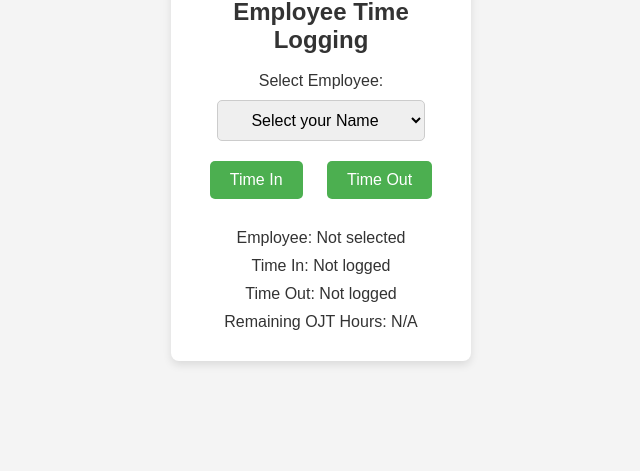
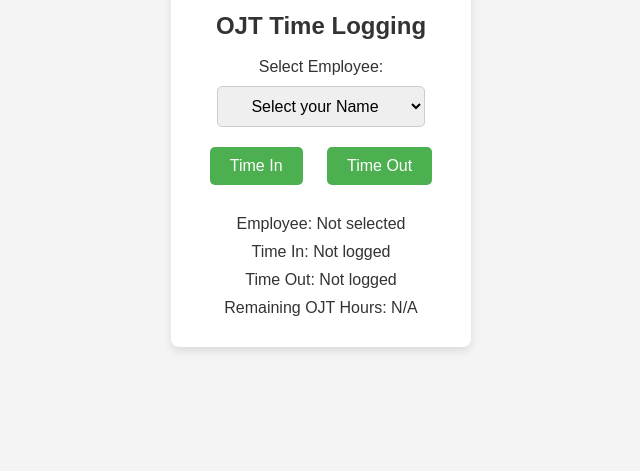
Before and after one commit to aybanmola22y/ojt-log, a plain HTML site: page index.html in a window 1280 px wide. Shown: the part 329-800 px from the top of the page, without its empty margins (319-959 px from the left). Drawn offline with Linux system fonts and the light colour scheme.

Commit message:
Update index.html

```diff
--- a/index.html
+++ b/index.html
@@ -17,7 +17,7 @@
         </section>
 
         <section class="time-logging">
-            <h2>Employee Time Logging</h2>
+            <h2>OJT Time Logging</h2>
 
             <br>
 
```
